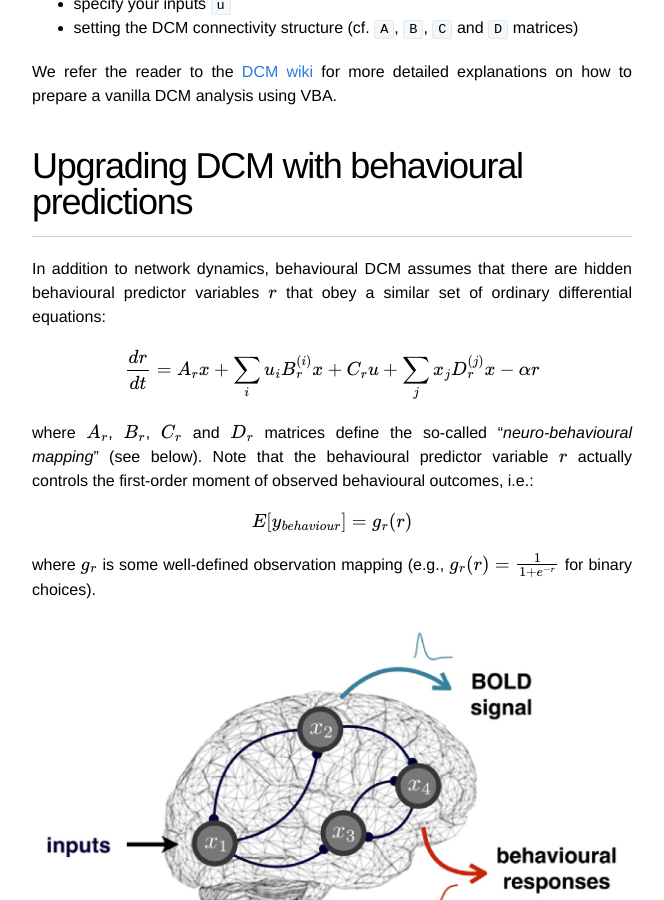
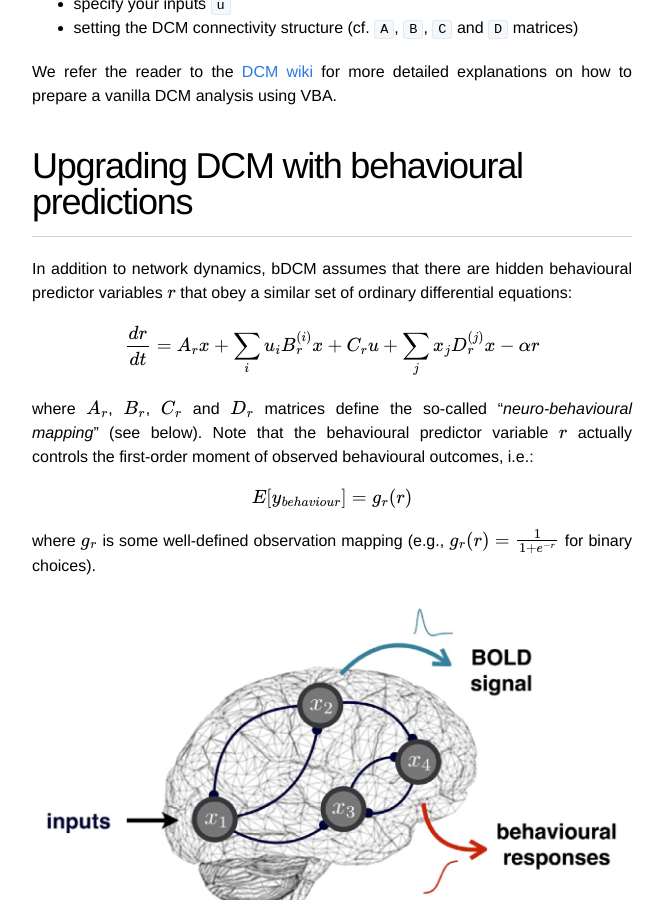
Before and after one commit to MBB-team/VBA-toolbox, a Jekyll site: the page built from _wiki/behavioural-DCM.md, in a window 1280 px wide and 900 px high, scrolled down 1506 px. Shown: the whole window, without its empty margins (308-972 px from the left). Built offline with Jekyll 4.4.1, drawn with Linux system fonts in a browser that asks for light colours; nearby versions of some CDN libraries; formulas are drawn with MathJax 3.

Commit message:
Update behavioural-DCM.md

```diff
--- a/_wiki/behavioural-DCM.md
+++ b/_wiki/behavioural-DCM.md
@@ -28,7 +28,7 @@
 
 # Upgrading DCM with behavioural predictions
 
-In addition to network dynamics, behavioural DCM assumes that there are hidden behavioural predictor variables $$r$$ that obey a similar set of ordinary differential equations:
+In addition to network dynamics, bDCM assumes that there are hidden behavioural predictor variables $$r$$ that obey a similar set of ordinary differential equations:
 
 $$\frac{dr}{dt}= A_r x + \sum_i u_i B_r^{(i)}x + C_ru + \sum_j x_j D_r^{(j)}x - \alpha r$$
 
```
